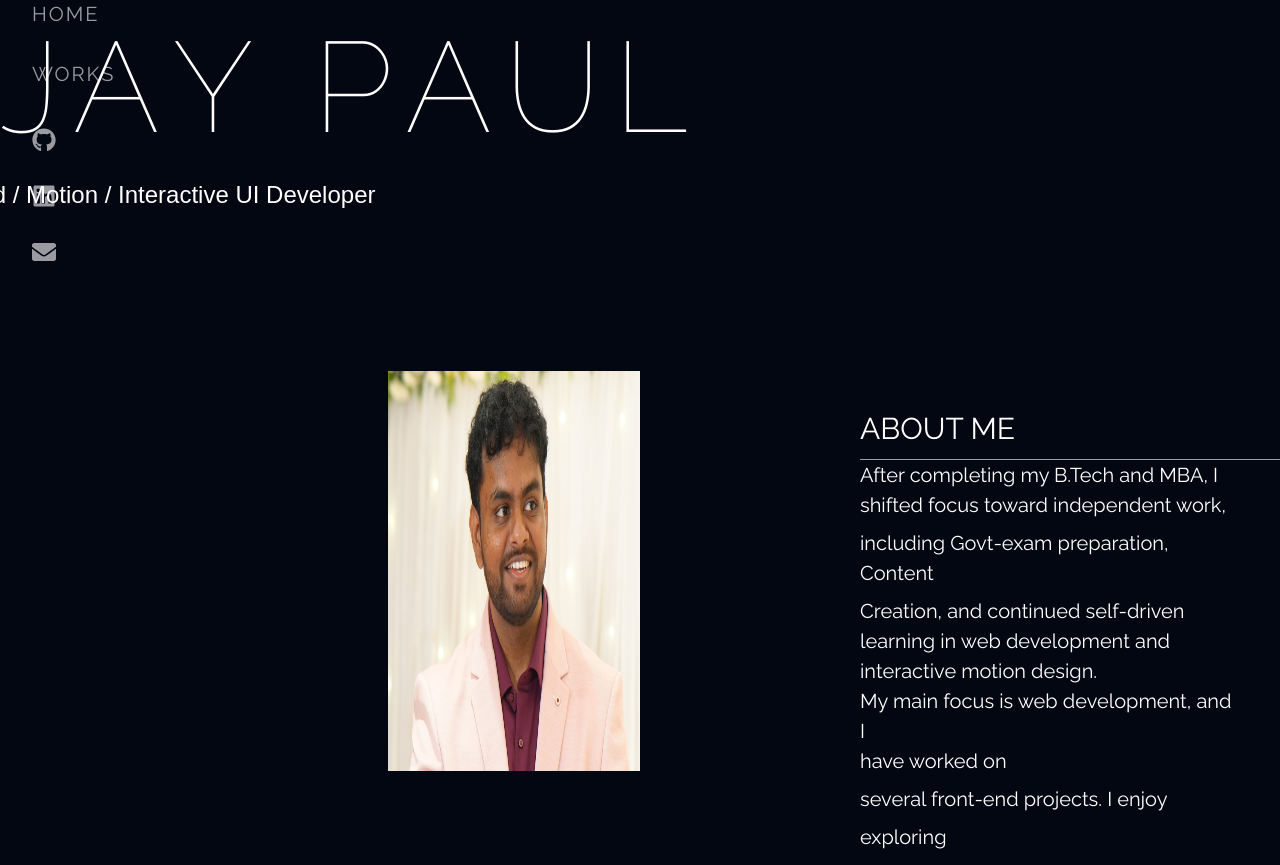
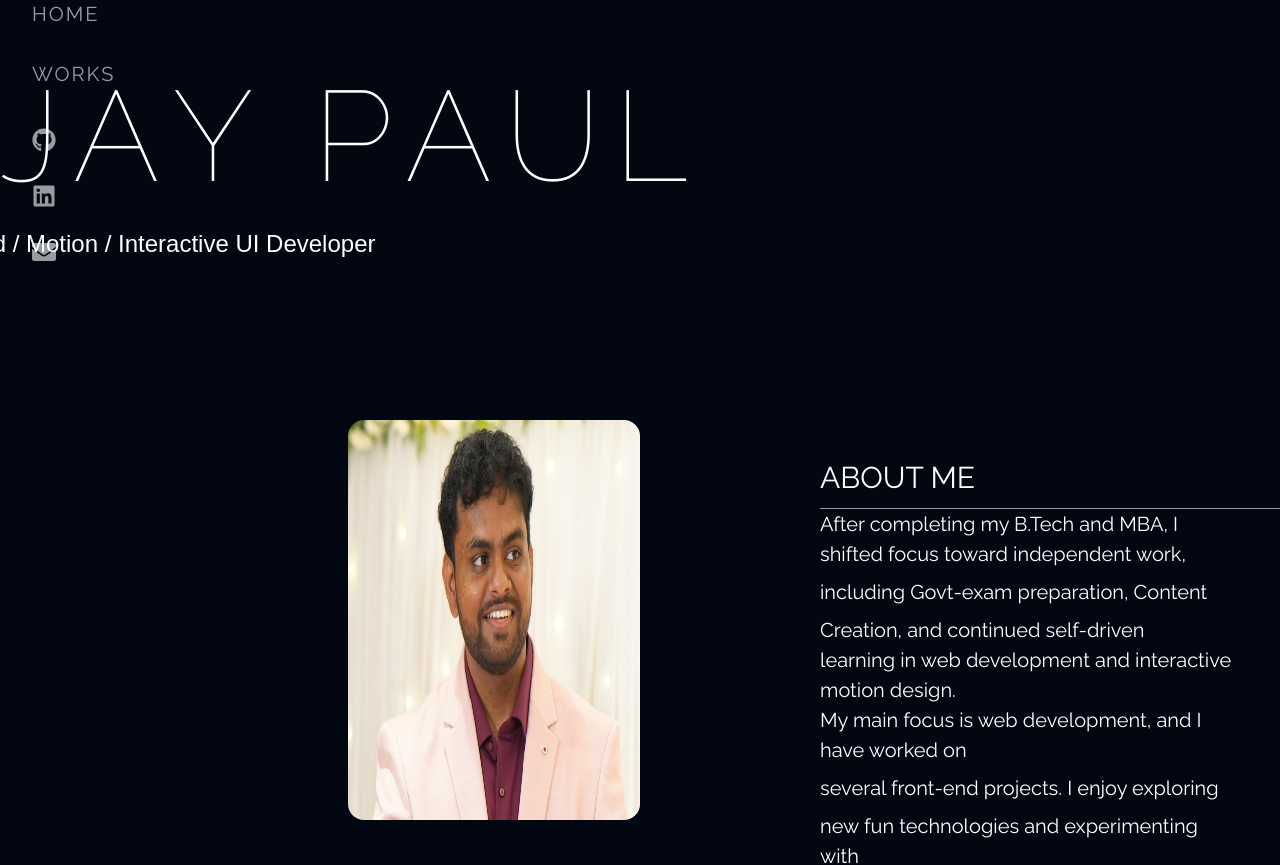
Before and after one commit to VijayPaulDev/portfolio, a React app: page / in a window 1280 px wide. Shown: the top 865 px of the page. Built offline with nearby package versions, Linux system fonts and the light colour scheme; the HTML template or start-up script is replaced by a standard one; a web font is replaced by a local one.

Commit message:
changes to UI

```diff
--- a/src/components/Work.jsx
+++ b/src/components/Work.jsx
@@ -21,7 +21,7 @@ useGSAP(() => {
     gsap.timeline({
       scrollTrigger: {
         trigger: project,
-        start: 'top 55%',
+        start: 'top 70%',
         end: 'bottom 20%',
         toggleActions: 'play none none reverse',
       }
@@ -48,7 +48,7 @@ useGSAP(() => {
 
   return (
     <div className='w-full h-auto text-white overflow-hidden font-Rale'>
-      <section id="works" className='max-w-[90%] xl:max-w-[85%] mx-auto px-6 pt-20 pb-20 md:px-12 lg:px-16'>
+      <section id="works" className='max-w-[90%] xl:max-w-[85%] mx-auto px-6 pt-1 pb-20 md:px-12 lg:px-16'>
 
         <div className='relative mb-16 md:mb-24'>
           <h1 className='text-5xl md:text-6xl font-bold'>My Works</h1>
--- a/src/components/about.jsx
+++ b/src/components/about.jsx
@@ -15,10 +15,10 @@ useGSAP(()=>{
   gsap.from(PicAnim,{
     filter: "blur(10px)",
     opacity: 0,
-    duration: 2,
+    duration: 2.5,
     ease: 'power3.out',
-    stagger: 0.05,
-    delay: 1.5,
+    stagger: 0.09,
+    delay: 2.7,
   })
 
   gsap.from(nameSplit.chars,{
@@ -56,10 +56,10 @@ useGSAP(()=>{
       <p className="title text-white -translate-x-80 -translate-y-40 text-2xl mt-7 font-Gsans">Front-End / Motion / Interactive UI Developer</p>
       </div>
       <div className="grid grid-cols-1 lg:grid-cols-2">
-      <div className="pl-85">
-        <img className="pic h-100 w-140 object-fill" src="src/images/motivation.png"></img>
+      <div className="pl-75">
+        <img className="pic h-100 w-140 object-fill rounded-2xl" src="src/images/motivation.png"></img>
       </div>
-      <div className="pl-55 pt-10">
+      <div className="pl-45 pt-10">
       <p className="about text-white font-Rale text-3xl">ABOUT ME
         <span className="block mt-3 h-px w-screen bg-white/60"></span>
       </p>
```
